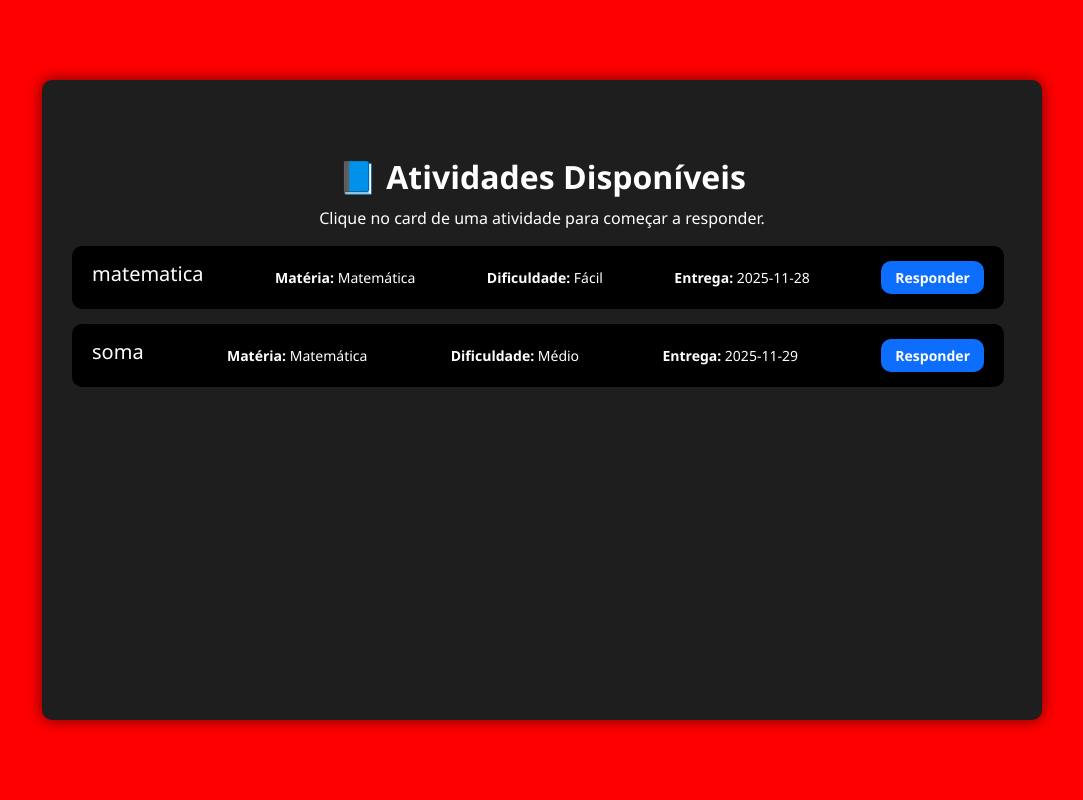
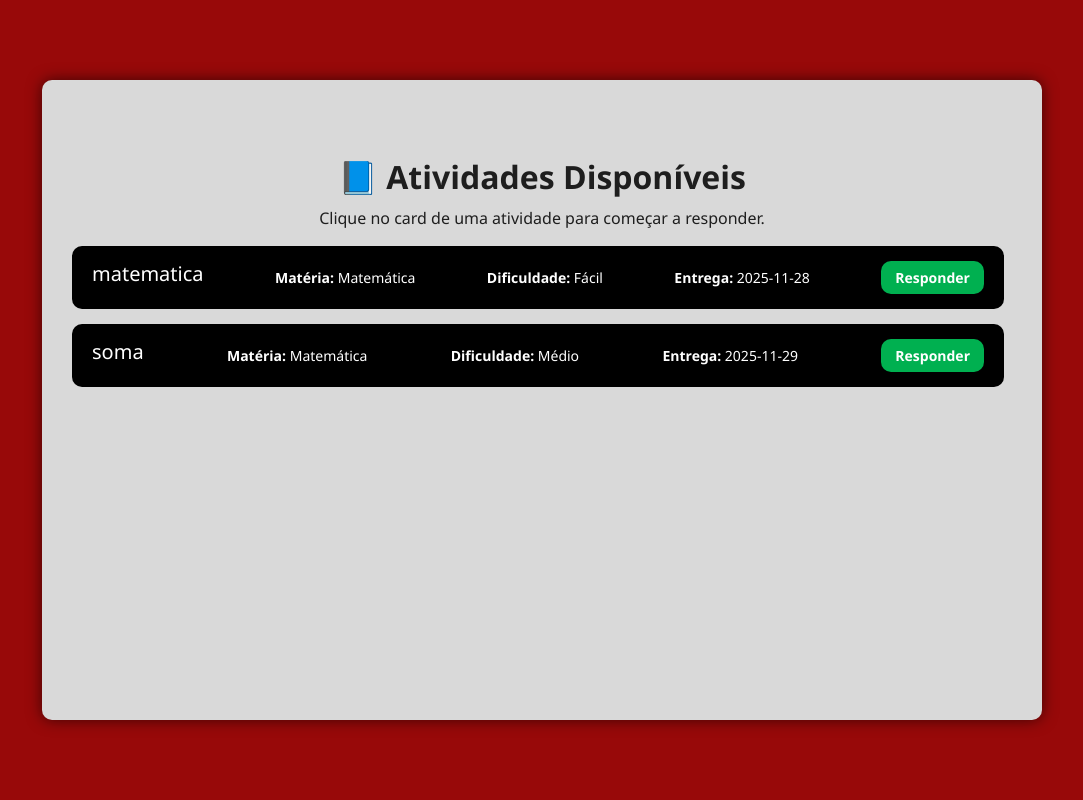
Before and after one commit to VictorLeonardo1346/tcc-projeto-smartlearn, a Flask app: page /aluno in a window 1280 px wide. Shown: the whole page, without its empty margins (98-1181 px from the left). Run offline with Flask 3, Linux system fonts and the light colour scheme; data comes from the database, SQL or seed files in the repository.

Commit message:
Html Padronizado

```diff
--- a/templates/aluno_listar.html
+++ b/templates/aluno_listar.html
@@ -9,10 +9,10 @@
     />
     <style>
       body {
-        background-color: #ff0000; /* fundo cinza escuro da tela */
+        background-color: #980909; /* fundo cinza escuro da tela */
         margin: 0;
         font-family: "Segoe UI", sans-serif;
-        color: #fff;
+        color: #1e1e1e;
         height: 100vh;
         display: flex;
         justify-content: center;
@@ -22,7 +22,7 @@
 
       /* Caixa central onde ficam os cards */
       .container {
-        background-color: #1e1e1e; /* fundo preto do painel */
+        background-color: #d9d9d9; /* fundo preto do painel */
         padding: 30px;
         border-radius: 10px;
         box-shadow: 0 0 15px rgba(0, 0, 0, 0.6);
@@ -36,7 +36,7 @@
       /* Título */
       h2 {
         text-align: left;
-        color: #fff;
+        color: #1e1e1e;
         font-weight: bold;
         margin-bottom: 10px;
       }
@@ -100,14 +100,11 @@
         font-weight: bold;
         cursor: pointer;
         transition: all 0.2s ease-in-out;
-      }
-
-      /* Verde: responder */
-      .btn-responder.responder {
         background-color: #00b050;
         color: #fff;
       }
-      .btn-responder.responder:hover {
+
+      .btn-responder:hover {
         background-color: #009645;
       }
 
--- a/templates/aluno_responder.html
+++ b/templates/aluno_responder.html
@@ -8,7 +8,7 @@
         font-family: "Segoe UI", sans-serif;
         margin: 0;
         padding: 0;
-        background-color: #ff0000; /* fundo vermelho escuro */
+        background-color: #980909; /* fundo vermelho escuro */
         display: flex;
         justify-content: center;
         align-items: center;
@@ -72,7 +72,7 @@
   </head>
   <body>
     <div class="painel">
-      <h1>Responder Formulário</h1>
+      <h1>Responder Questionário</h1>
 
       <div id="questionsContainer">
         <!-- Suas questões serão carregadas aqui -->
--- a/templates/aluno_resultado.html
+++ b/templates/aluno_resultado.html
@@ -11,7 +11,7 @@
         font-family: "Segoe UI", sans-serif;
         margin: 0;
         padding: 0;
-        background-color: #ff0000; /* fundo vermelho escuro */
+        background-color: #980909; /* fundo vermelho escuro */
         display: flex;
         justify-content: center;
         align-items: center;
```
